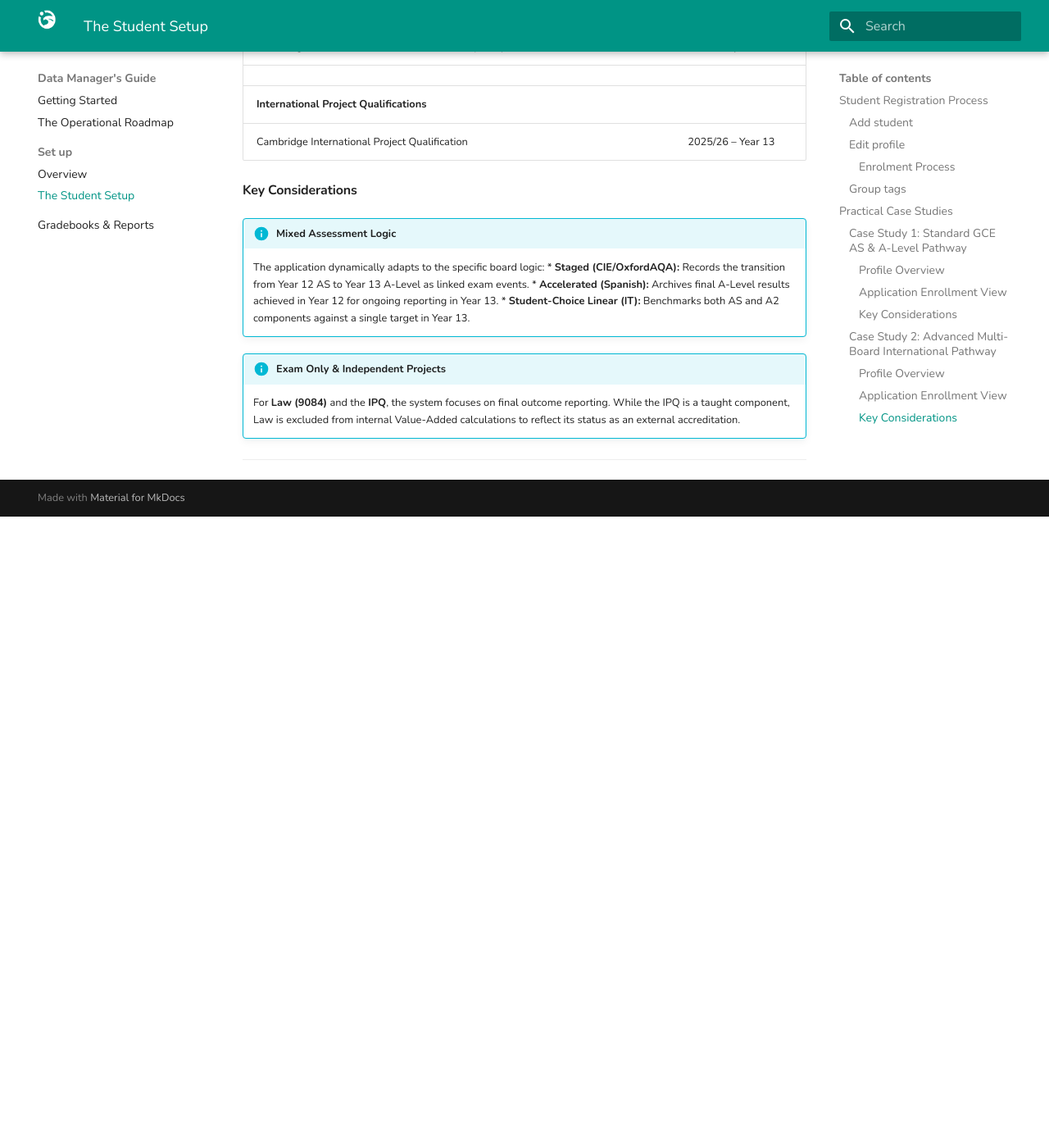
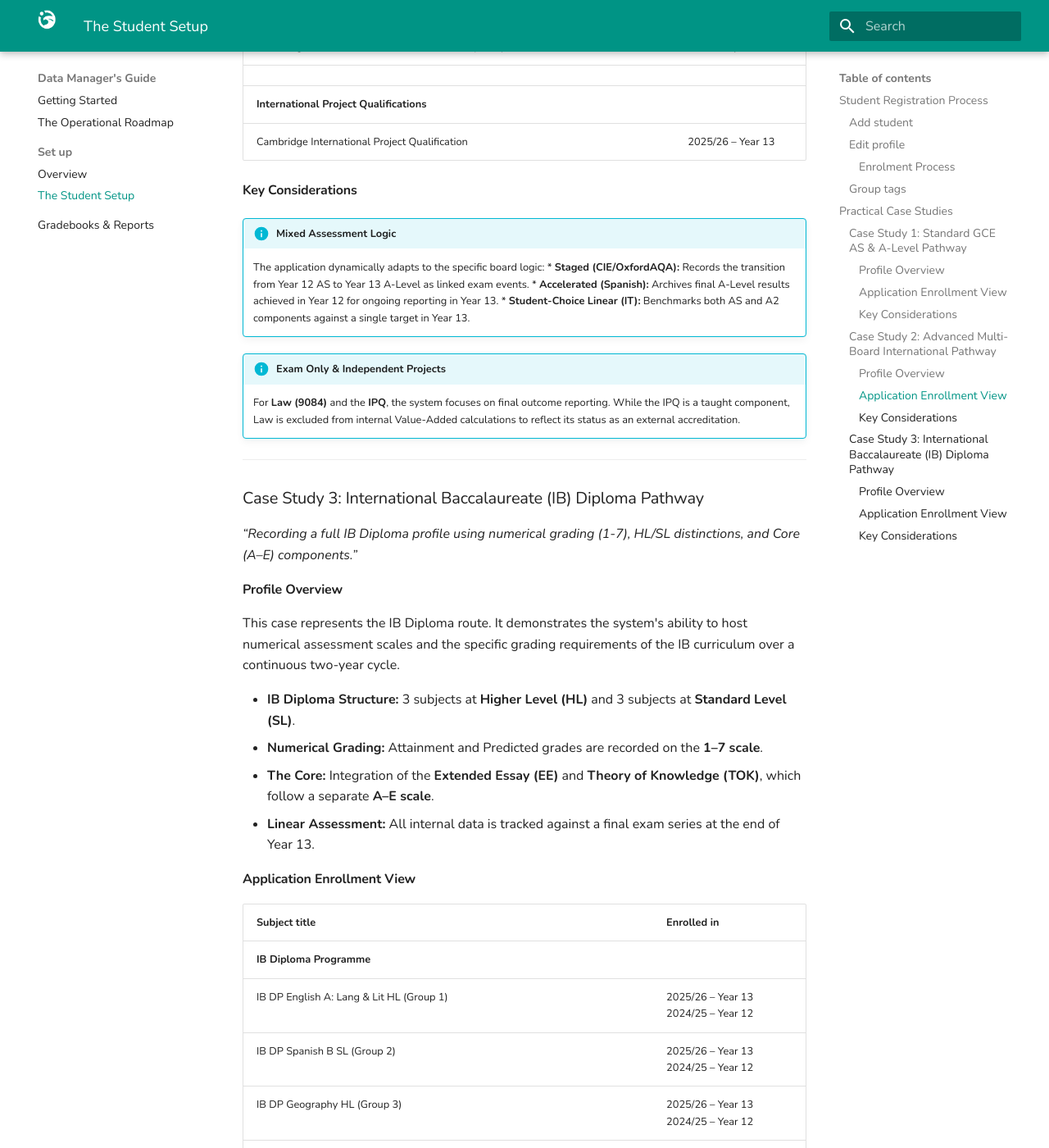
Before and after one commit to pablopenlop/gradewing_guide, an MkDocs documentation site: the page built from docs/data-manager/student-setup.md, in a window 1280 px wide and 1400 px high, scrolled down 8548 px. Shown: the whole window at 82% size. Built offline with MkDocs 1.6.1 and Material for MkDocs 9.7.7, drawn with Linux system fonts in a browser that asks for light colours; before the commit the page ends 9178 px from its top, so only the background shows below that; some of the changed text lies outside the part shown.

Commit message:
Update student-setup.md

```diff
--- a/docs/data-manager/student-setup.md
+++ b/docs/data-manager/student-setup.md
@@ -314,3 +314,41 @@ This case serves as a master reference for international centers. It demonstrate
     For **Law (9084)** and the **IPQ**, the system focuses on final outcome reporting. While the IPQ is a taught component, Law is excluded from internal Value-Added calculations to reflect its status as an external accreditation.
 
 ---
+
+### Case Study 3: International Baccalaureate (IB) Diploma Pathway
+*“Recording a full IB Diploma profile using numerical grading (1-7), HL/SL distinctions, and Core (A–E) components.”*
+
+#### **Profile Overview**
+This case represents the IB Diploma route. It demonstrates the system's ability to host numerical assessment scales and the specific grading requirements of the IB curriculum over a continuous two-year cycle.
+
+*   **IB Diploma Structure:** 3 subjects at **Higher Level (HL)** and 3 subjects at **Standard Level (SL)**.
+*   **Numerical Grading:** Attainment and Predicted grades are recorded on the **1–7 scale**.
+*   **The Core:** Integration of the **Extended Essay (EE)** and **Theory of Knowledge (TOK)**, which follow a separate **A–E scale**.
+*   **Linear Assessment:** All internal data is tracked against a final exam series at the end of Year 13.
+
+#### **Application Enrollment View**
+
+
+| Subject title | Enrolled in |
+| :--- | :--- |
+| **IB Diploma Programme** | |
+| IB DP English A: Lang & Lit HL (Group 1) | 2025/26 – Year 13 <br> 2024/25 – Year 12 |
+| IB DP Spanish B SL (Group 2) | 2025/26 – Year 13 <br> 2024/25 – Year 12 |
+| IB DP Geography HL (Group 3) | 2025/26 – Year 13 <br> 2024/25 – Year 12 |
+| IB DP Biology SL (Group 4) | 2025/26 – Year 13 <br> 2024/25 – Year 12 |
+| IB DP Mathematics: Analysis and Approaches HL (Group 5) | 2025/26 – Year 13 <br> 2024/25 – Year 12 |
+| IB DP Visual Arts SL (Group 6) | 2025/26 – Year 13 <br> 2024/25 – Year 12 |
+| | |
+| **IB Core Components** | |
+| IB DP Theory of Knowledge (TOK) | 2025/26 – Year 13 <br> 2024/25 – Year 12 |
+| IB DP Extended Essay (EE) | 2025/26 – Year 13 <br> 2024/25 – Year 12 |
+
+#### **Key Considerations**
+
+!!! info "Numerical Grade Tracking"
+    For IB subjects, the **Grades Analysis** module enables a **1–7 numerical scale**. The system tracks the student's trajectory by comparing internal **Attainment** and **Predicted** grades against the final **Exam Grade** achieved at the end of the two-year program.
+
+!!! info "Managing Mixed Scales (1–7 vs. A–E)"
+    The application allows for the coexistence of different grading systems within a single profile. While the six main subjects are graded numerically, the **Core Components (TOK and EE)** use the **A–E scale**, ensuring the student's complete academic record is centralized in one view.
+
+---
```
